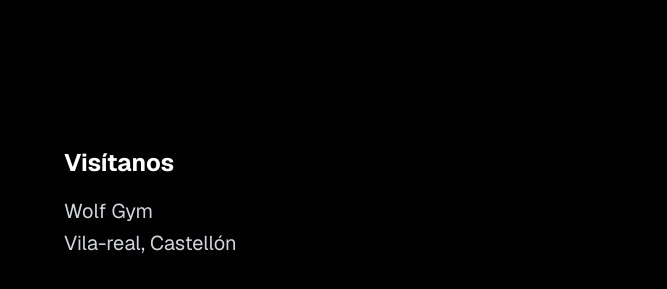
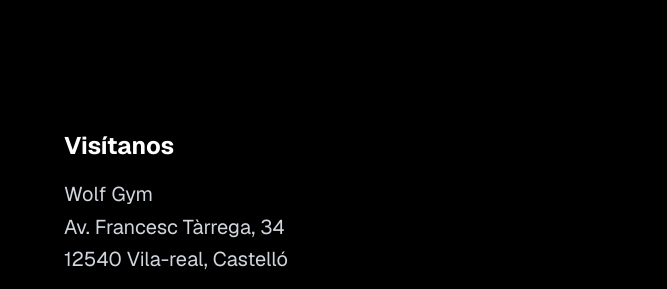
Before and after one commit to josepitarch/wolfgym, an Astro site: page / in a window 1280 px wide. Shown: the part 3059-3348 px from the top of the page, 0-667 px from the left. Built offline with nearby package versions, Linux system fonts and the light colour scheme; Astro itself is replaced by a stand-in of ours.

Commit message:
feat: define full address

```diff
--- a/src/components/sections/LocationSection.astro
+++ b/src/components/sections/LocationSection.astro
@@ -10,7 +10,8 @@
         <h3 class="text-2xl font-bold mb-4">Visítanos</h3>
         <p class="text-xl text-gray-300 leading-relaxed mb-8">
           Wolf Gym<br />
-          Vila-real, Castellón
+          Av. Francesc Tàrrega, 34<br />
+          12540 Vila-real, Castelló
         </p>
         <a
           href="https://www.google.com/maps/place/Wolf+gym/@39.9431422,-0.1309738,15z/data=!4m5!3m4!1s0x0:0x58fdd7ce7a9e5669!8m2!3d39.9431422!4d-0.1309738"
```
